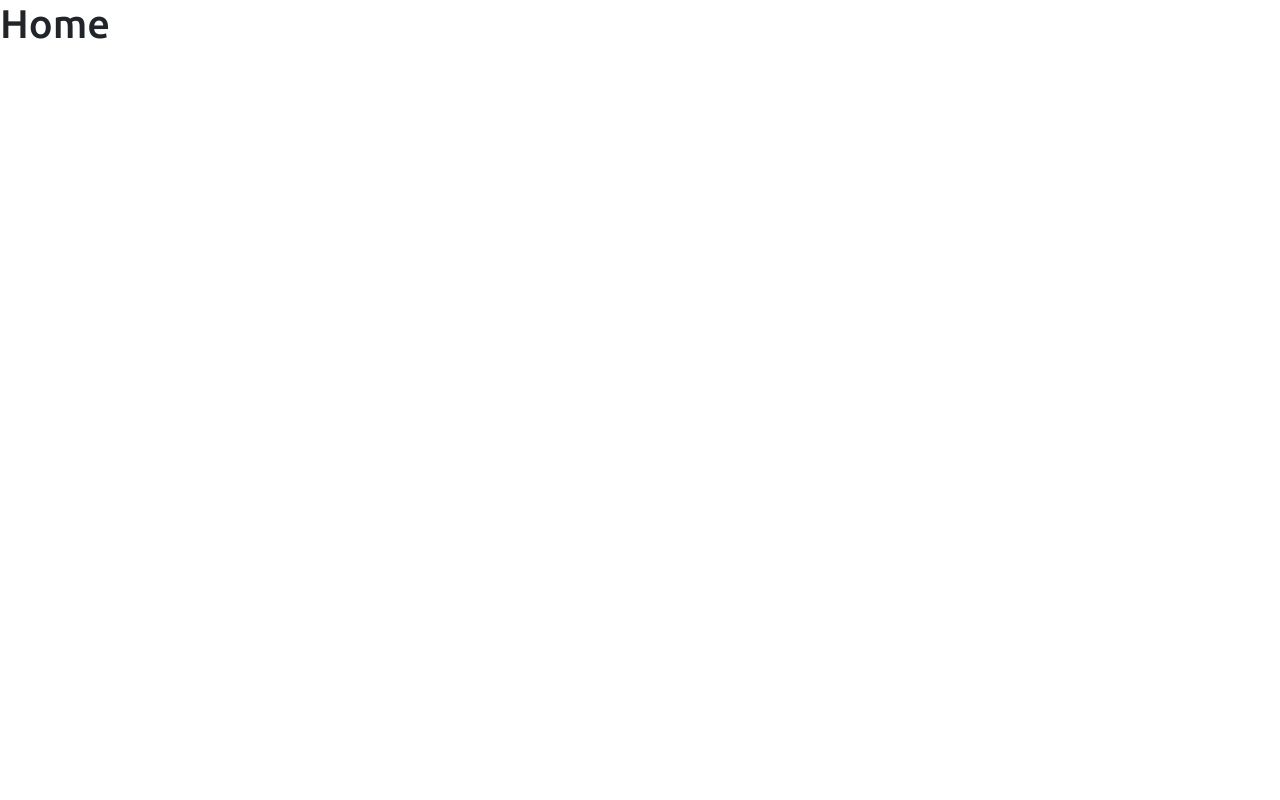
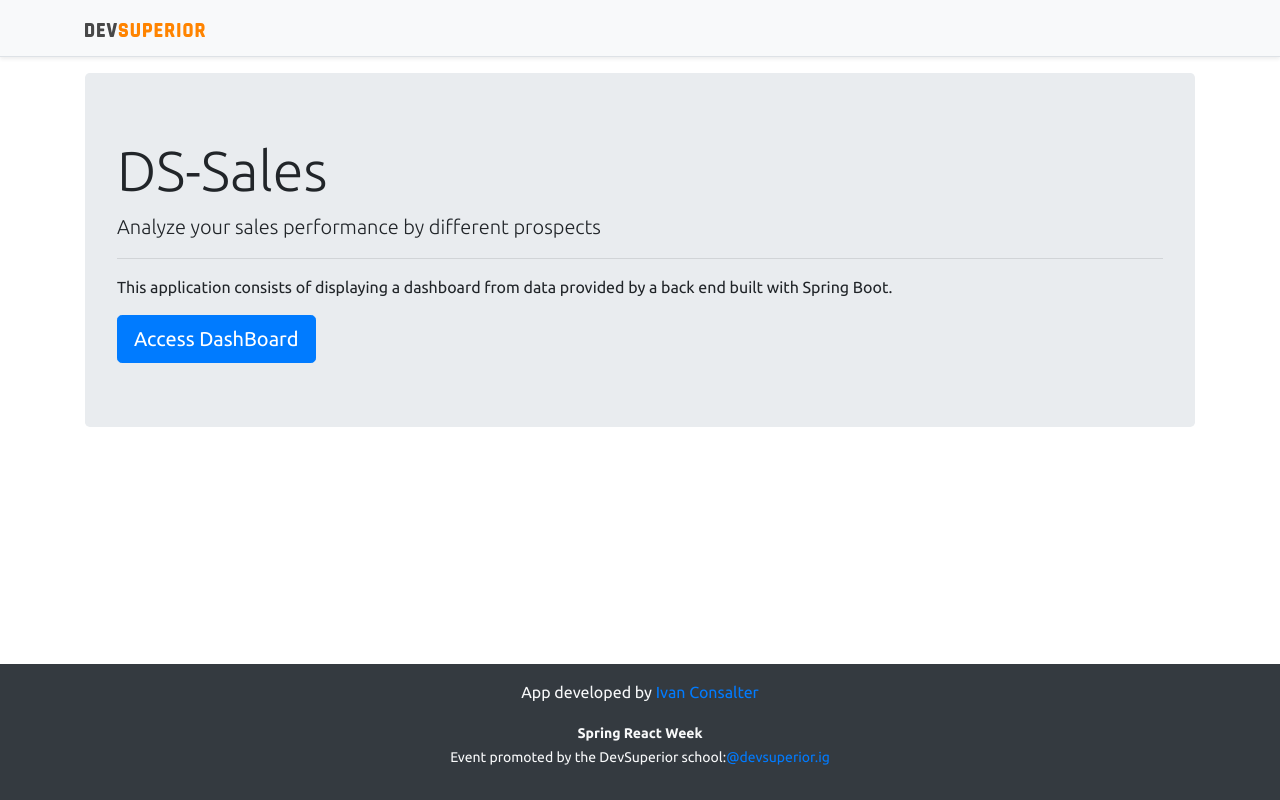
Before and after one commit to IvanConsalter/Project_SDS_3.0, a React (Create React App) app in the folder frontend/: page / in a window 1280 px wide. Built offline with nearby package versions, Linux system fonts and the light colour scheme.

Commit message:
home and navigation

```diff
--- a/frontend/src/components/DataTable/index.tsx
+++ b/frontend/src/components/DataTable/index.tsx
@@ -4,11 +4,11 @@ const DataTable = () => {
             <table className="table table-striped table-sm">
                 <thead>
                     <tr>
-                        <th>Data</th>
-                        <th>Vendedor</th>
-                        <th>Clientes visitados</th>
-                        <th>Negócios fechados</th>
-                        <th>Valor</th>
+                        <th>Date</th>
+                        <th>Seller</th>
+                        <th>Visited Customers</th>
+                        <th>Closed Deals</th>
+                        <th>Value</th>
                     </tr>
                 </thead>
                 <tbody>
--- a/frontend/src/components/Footer/index.tsx
+++ b/frontend/src/components/Footer/index.tsx
@@ -2,13 +2,13 @@ const Footer = () => {
     return (
         <footer className="footer mt-auto py-3 bg-dark">
             <div className="container">
-                <p className="text-light">App desenvolvido por
+                <p className="text-light">App developed by
                     <a href="https://github.com/ivanconsalter" target="_blank" rel="noreferrer"> Ivan Consalter</a>
                 </p>
                 <p className="text-light">
                     <small>
-                        <strong>Semana Spring React</strong><br/>
-                        Evento promovido pela escola DevSuperior:
+                        <strong>Spring React Week</strong><br/>
+                        Event promoted by the DevSuperior school:
                         <a href="https://instagram.com/devsuperior.ig" target="_blank" rel="noreferrer">@devsuperior.ig</a>
                     </small>
                 </p>
--- a/frontend/src/components/NavBar/index.tsx
+++ b/frontend/src/components/NavBar/index.tsx
@@ -1,4 +1,5 @@
 import ImgDsDark from 'assets/img/ds-dark.svg';
+import { Link } from 'react-router-dom';
 
 const NavBar = () => {
     return (
@@ -6,7 +7,9 @@ const NavBar = () => {
             <div className="d-flex flex-column flex-md-row align-items-center p-3 px-md-4 mb-3 bg-light border-bottom shadow-sm">
                 <div className="container">
                     <nav className="my-2 my-md-0 mr-md-3">
-                    <img src={ImgDsDark} alt="DevSuperior" width="120" />
+                    <Link to="/">
+                        <img src={ImgDsDark} alt="DevSuperior" width="120" />
+                    </Link>
                     </nav>
                 </div>
             </div>
--- a/frontend/src/pages/Home/index.tsx
+++ b/frontend/src/pages/Home/index.tsx
@@ -1,8 +1,29 @@
+import Footer from "components/Footer";
+import NavBar from "components/NavBar";
+import { Link } from "react-router-dom";
+
 const Home = () => {
     return (
-        <div>
-            <h1>Home</h1>
+        <>
+        <NavBar />
+        <div className="container">
+            <div className="jumbotron">
+                <h1 className="display-4">DS-Sales</h1>
+                <p className="lead">
+                    Analyze your sales performance by different prospects
+                </p>
+                <hr />
+                <p>
+                    This application consists of displaying a dashboard from
+                    data provided by a back end built with Spring Boot.
+                </p>
+                <Link className="btn btn-primary btn-lg" to="/dashboard">
+                    Access DashBoard
+                </Link>
+            </div>
         </div>
+        <Footer />
+        </>
     );
 };
 
```
